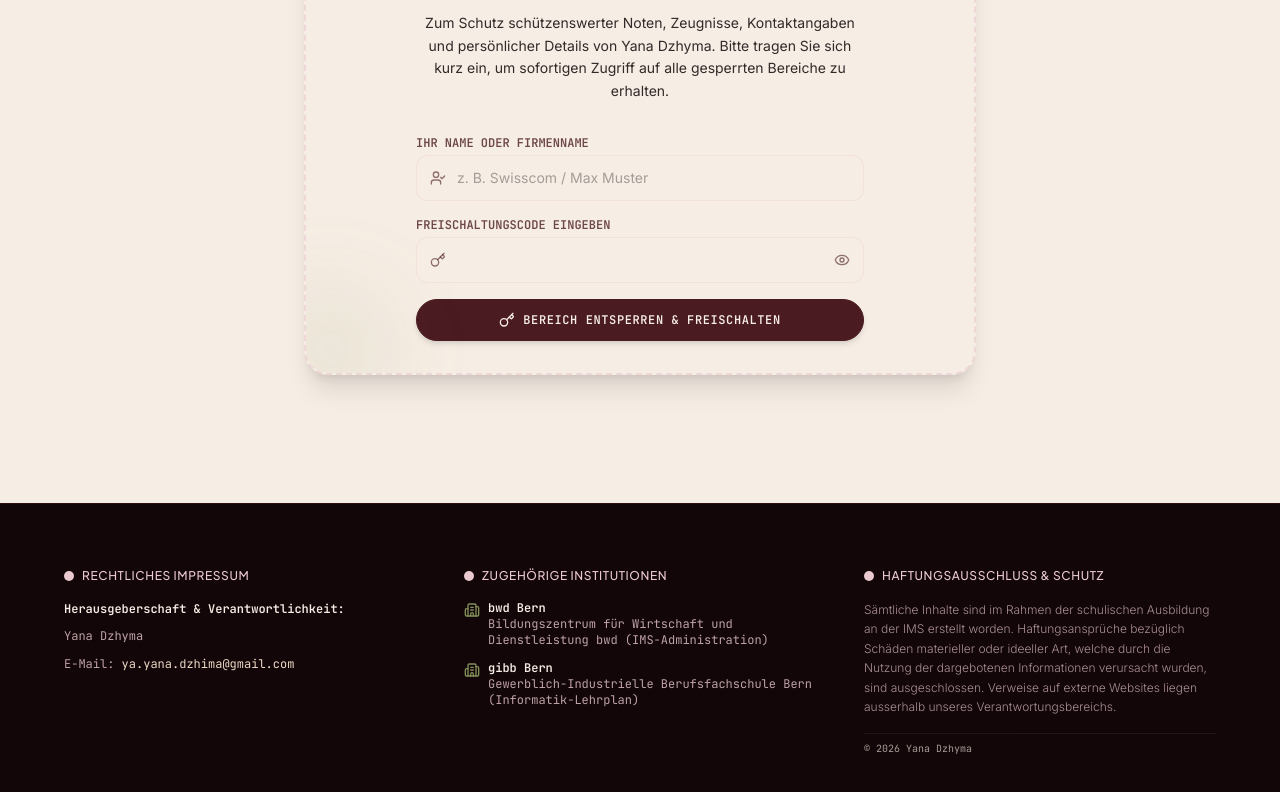
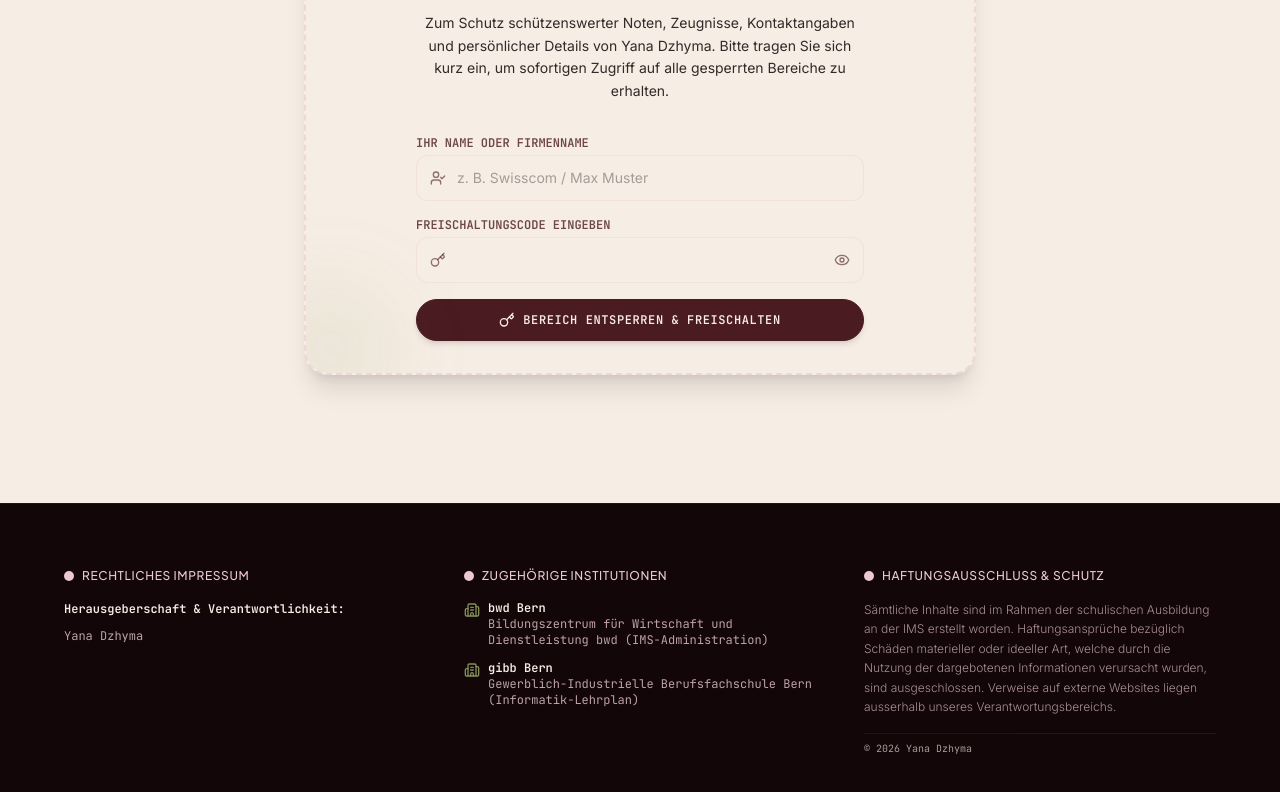
Before and after one commit to yayanadzhyma/Website, a React (Vite) app: page / in a window 1280 px wide. Shown: the part 9049-9841 px from the top of the page. Built offline with nearby package versions, Linux system fonts and the light colour scheme.

Commit message:
EMail-Adresse von Impressum gelöscht

```diff
--- a/src/components/Imprint.tsx
+++ b/src/components/Imprint.tsx
@@ -26,9 +26,6 @@ export default function Imprint() {
             <p className="font-bold text-brand-cream">{t.imprint.labelResp}</p>
             <p>
               Yana Dzhyma
-            </p>
-            <p>
-              E-Mail: <span className="text-brand-beige select-all">ya.yana.dzhima@gmail.com</span>
             </p>
           </div>
         </div>
```
